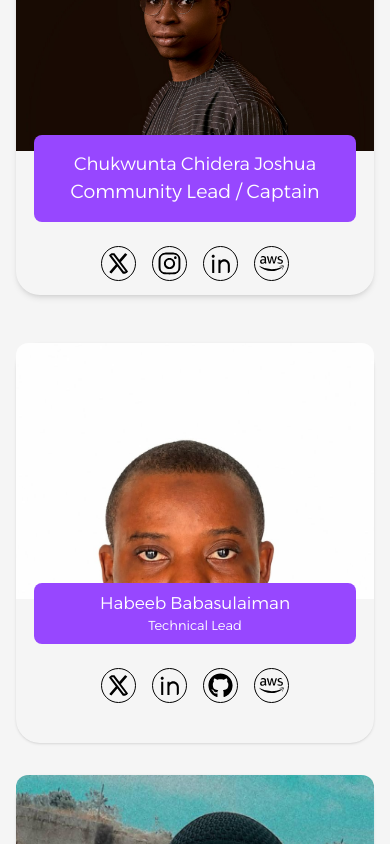
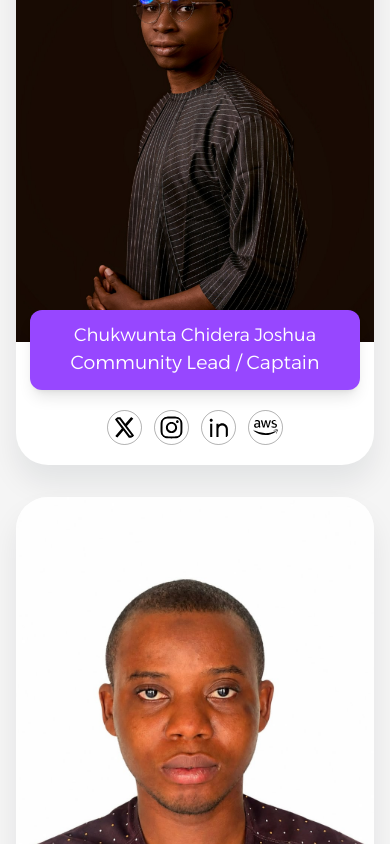
Before and after one commit to AWS-SBG-UNILORIN-DEV/Official_website, a React (Vite) app: page / in a window 390 px wide. Shown: the part 3660-4504 px from the top of the page. Built offline with nearby package versions, Linux system fonts and the light colour scheme.

Commit message:
Refactor Team component layout and styles for improved responsiveness and visual consistency

```diff
--- a/src/components/Team.tsx
+++ b/src/components/Team.tsx
@@ -136,10 +136,10 @@ const Team = () => {
         <p className=' text-3xl text-center pb-8'>Meet Our Core Team Leads</p>
       </motion.div>
 
-      <div className='team-leads-section flex flex-col items-center justify-around gap-12'>
+      <div className='team-leads-section flex w-full flex-col items-center justify-center gap-8 md:gap-10 lg:gap-12 pb-8'>
         {/* Cloud Captain Be in a section alone */}
         <motion.div
-          className='captain w-full sm:w-3/4 md:w-1/2 lg:w-[30%] h-[400px] flex flex-col justify-between'
+          className='captain w-full sm:w-3/4 md:w-[45%] lg:w-[30%] flex flex-col items-center'
           initial={{ opacity: 0, y: 40 }}
           whileInView={{
             opacity: 1,
@@ -148,22 +148,19 @@ const Team = () => {
           }}
           viewport={{ once: true }}
         >
-          <div className='w-full flex flex-col pb-12 shadow-md rounded-3xl gap-6 items-center h-full justify-between'>
+          <div className='relative w-full overflow-hidden rounded-[2rem] bg-white shadow-[0_18px_30px_rgba(15,23,42,0.08)]'>
             <img
               src={cloudCaptain}
               loading='lazy'
-              className='w-full h-64 object-cover object-top rounded-tl-3xl rounded-tr-3xl'
+              className='w-full aspect-[4/5] object-cover rounded-t-[2rem]'
             />
-            <div className='name-card bg-[#9747FF] rounded-lg mt-[-40px] text-white w-[90%] flex flex-col items-center p-4'>
+            <div className='relative z-10 -mt-8 mx-auto w-[92%] rounded-xl bg-[#9747FF] px-4 py-3 text-center text-white shadow-lg'>
               <h3 className='text-[18px] font-light'>
                 Chukwunta Chidera Joshua
               </h3>
-              <p className='text-[19px] font-light'>
-                {' '}
-                Community Lead / Captain{' '}
-              </p>
+              <p className='text-[19px] font-light'>Community Lead / Captain</p>
             </div>
-            <div className='icons flex item-center justify-around space-x-4 mb-6'>
+            <div className='flex items-center justify-center gap-3 px-4 py-5'>
               <a
                 href='https://x.com/0xDera_24'
                 target='_blank'
@@ -171,7 +168,7 @@ const Team = () => {
               >
                 <FaXTwitter
                   size={35}
-                  className=' border border-black-400 rounded-full p-1 cursor-pointer hover hover:scale-110 transition duration-400'
+                  className='border border-black/30 rounded-full p-1 cursor-pointer hover:scale-110 transition duration-400 text-black'
                 />
               </a>
               <a
@@ -181,7 +178,7 @@ const Team = () => {
               >
                 <FaInstagram
                   size={35}
-                  className=' border border-black-400 rounded-full p-1 cursor-pointer hover hover:scale-110 transition duration-400'
+                  className='border border-black/30 rounded-full p-1 cursor-pointer hover:scale-110 transition duration-400 text-black'
                 />
               </a>
               <a
@@ -191,7 +188,7 @@ const Team = () => {
               >
                 <RiLinkedinLine
                   size={35}
-                  className=' border border-black-400 rounded-full p-1 cursor-pointer hover hover:scale-110 transition duration-400'
+                  className='border border-black/30 rounded-full p-1 cursor-pointer hover:scale-110 transition duration-400 text-black'
                 />
               </a>
               <a
@@ -201,7 +198,7 @@ const Team = () => {
               >
                 <FaAws
                   size={35}
-                  className=' border border-black-400 rounded-full p-1 cursor-pointer hover hover:scale-110 transition duration-400'
+                  className='border border-black/30 rounded-full p-1 cursor-pointer hover:scale-110 transition duration-400 text-black'
                 />
               </a>
             </div>
@@ -209,7 +206,7 @@ const Team = () => {
         </motion.div>
 
         {/* Other Cloud leads in a container with flex */}
-        <div className='container flex flex-col md:flex-row items-center justify-center gap-8 md:gap-12 lg:gap-16 md:flex-wrap'>
+        <div className='container flex w-full flex-col items-center justify-center gap-6 md:flex-row md:flex-wrap md:gap-8 lg:gap-10'>
           {TeamLead.map((item, id) => (
             <motion.div
               initial={{ opacity: 0, y: 40 }}
@@ -220,23 +217,23 @@ const Team = () => {
               }}
               viewport={{ once: true }}
               key={id}
-              className='w-full sm:w-[90%] md:w-[60%] lg:w-1/4 h-[400px] flex flex-col shadow-sm rounded-3xl gap-6 items-center pb-12 justify-between'
+              className='w-full sm:w-[90%] md:w-[46%] lg:w-[30%] xl:w-[31%] flex flex-col items-center'
             >
+              <div className='relative w-full overflow-hidden rounded-[2rem] bg-white shadow-[0_18px_30px_rgba(15,23,42,0.08)]'>
                 <img
                   src={item.src}
                   loading='lazy'
-                className='w-full h-64 object-cover object-top rounded-tl-xl rounded-tr-xl'
+                  className='w-full aspect-[4/5] object-cover rounded-t-[2rem]'
                 />
-              <div className='name-card bg-[#9747FF] rounded-lg mt-[-40px] text-white w-[90%] flex flex-col items-center p-2'>
+                <div className='relative z-10 -mt-8 mx-auto w-[92%] rounded-xl bg-[#9747FF] px-3 py-3 text-center text-white'>
                   <h3 className='text-[17px] font-light text-center'>
                     {item.name}
                   </h3>
                   <p className='text-[13px] font-light text-center'>
-                  {' '}
                     {item.description}
                   </p>
                 </div>
-              <div className='icons flex item-center justify-around gap-4'>
+                <div className='flex items-center justify-center gap-3 px-4 py-5'>
                   {item.xIconLink && (
                     <a
                       href={item.xIconLink}
@@ -245,7 +242,7 @@ const Team = () => {
                     >
                       <FaXTwitter
                         size={35}
-                      className='border border-black-400 rounded-full p-1 cursor-pointer hover hover:scale-110 transition duration-400'
+                        className='border border-black/30 rounded-full p-1 cursor-pointer hover:scale-110 transition duration-400 text-black'
                       />
                     </a>
                   )}
@@ -258,7 +255,7 @@ const Team = () => {
                     >
                       <FaInstagram
                         size={35}
-                      className='border border-black-400 rounded-full p-1 cursor-pointer hover hover:scale-110 transition duration-400'
+                        className='border border-black/30 rounded-full p-1 cursor-pointer hover:scale-110 transition duration-400 text-black'
                       />
                     </a>
                   )}
@@ -270,7 +267,7 @@ const Team = () => {
                     >
                       <RiLinkedinLine
                         size={35}
-                      className='border border-black-400 rounded-full p-1 cursor-pointer hover hover:scale-110 transition duration-400'
+                        className='border border-black/30 rounded-full p-1 cursor-pointer hover:scale-110 transition duration-400 text-black'
                       />
                     </a>
                   )}
@@ -282,7 +279,7 @@ const Team = () => {
                     >
                       <FaGithub
                         size={35}
-                      className='border border-black-400 rounded-full p-1 cursor-pointer hover hover:scale-110 transition duration-400'
+                        className='border border-black/30 rounded-full p-1 cursor-pointer hover:scale-110 transition duration-400 text-black'
                       />
                     </a>
                   )}
@@ -294,7 +291,7 @@ const Team = () => {
                     >
                       <FaAws
                         size={35}
-                      className='border border-black-400 rounded-full p-1 cursor-pointer hover hover:scale-110 transition duration-400'
+                        className='border border-black/30 rounded-full p-1 cursor-pointer hover:scale-110 transition duration-400 text-black'
                       />
                     </a>
                   )}
@@ -306,10 +303,11 @@ const Team = () => {
                     >
                       <FaPinterest
                         size={35}
-                      className='border border-black-400 rounded-full p-1 cursor-pointer hover hover:scale-110 transition duration-400'
+                        className='border border-black/30 rounded-full p-1 cursor-pointer hover:scale-110 transition duration-400 text-black'
                       />
                     </a>
                   )}
+                </div>
               </div>
             </motion.div>
           ))}
```
Lines whose indentation alone changed are shown as unchanged.
